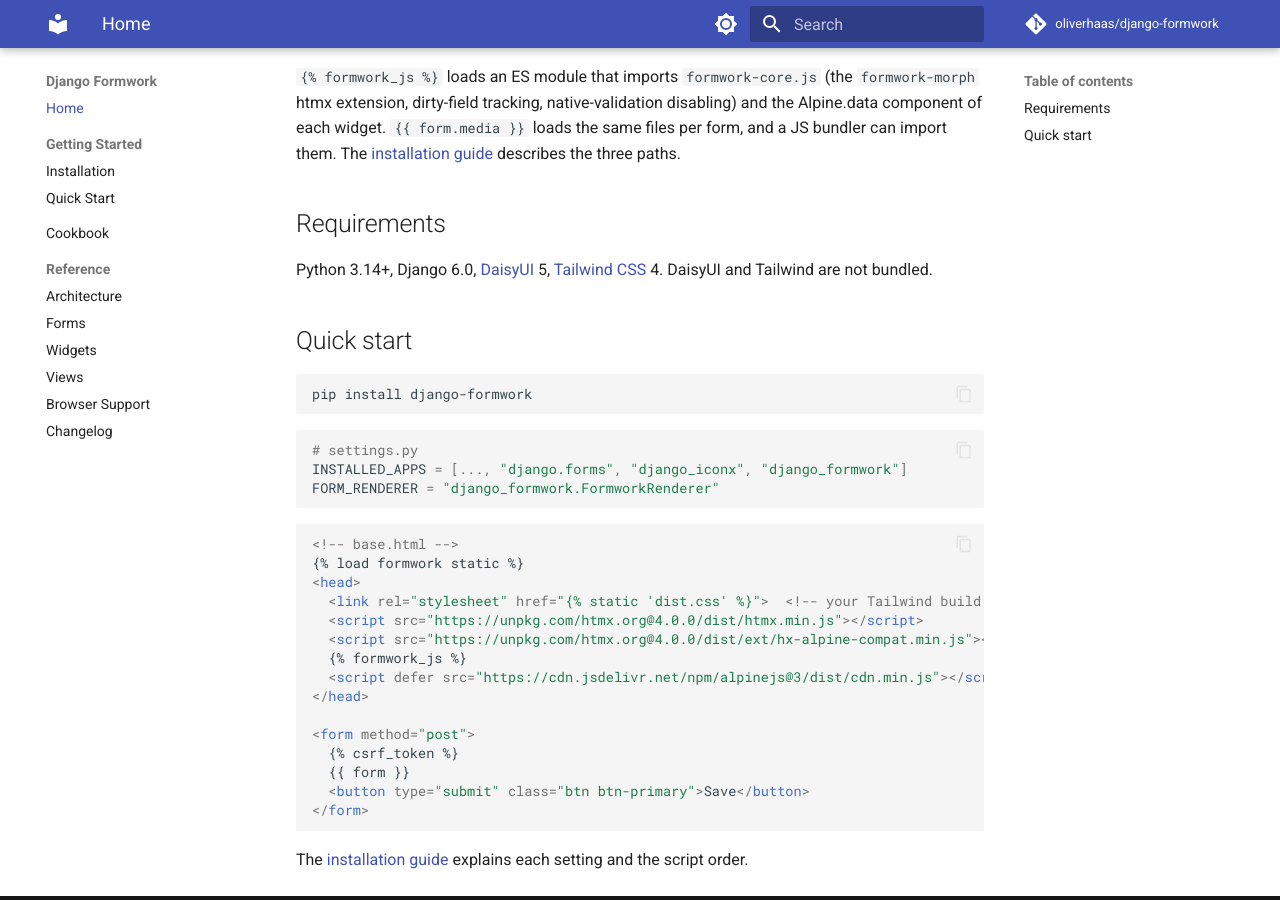
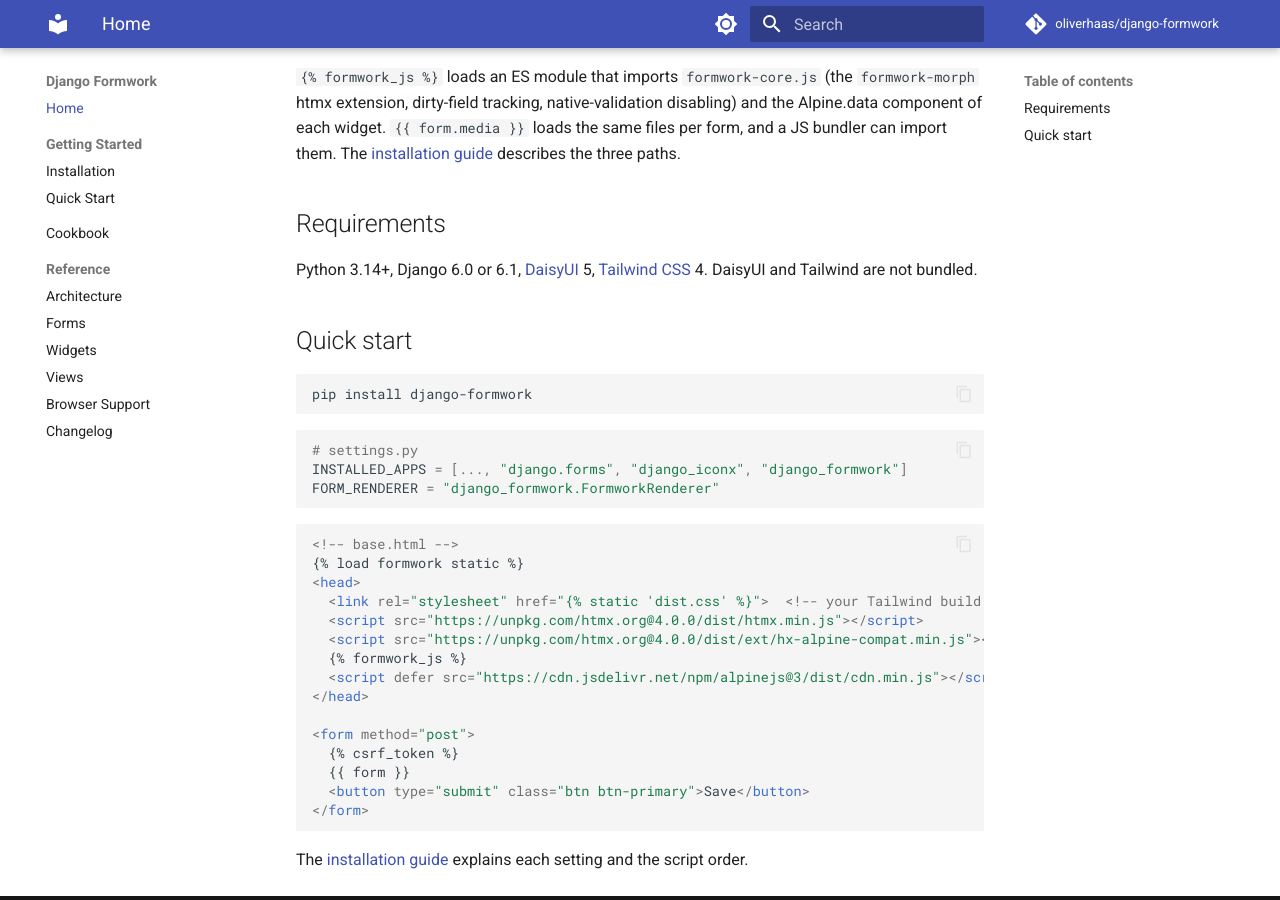
Before and after one commit to oliverhaas/django-formwork, an MkDocs documentation site: the page built from docs/index.md, in a window 1280 px wide and 900 px high, scrolled down 557 px. Built offline with MkDocs 1.6.1 and Material for MkDocs 9.7.7, drawn with Linux system fonts in a browser that asks for light colours; comment, search, counter and statistics services are not loaded; the version menu is left out.

Commit message:
ci: test against Django 6.0 and 6.1
The lock pins one Django; the 6.0 leg installs the older release over
it. Adds the 6.1 classifier and names both versions in the README.

```diff
--- a/docs/index.md
+++ b/docs/index.md
@@ -8,7 +8,7 @@
 
 ## Requirements
 
-Python 3.14+, Django 6.0, [DaisyUI](https://daisyui.com/) 5, [Tailwind CSS](https://tailwindcss.com/) 4. DaisyUI and Tailwind are not bundled.
+Python 3.14+, Django 6.0 or 6.1, [DaisyUI](https://daisyui.com/) 5, [Tailwind CSS](https://tailwindcss.com/) 4. DaisyUI and Tailwind are not bundled.
 
 ## Quick start
 
--- a/pyproject.toml
+++ b/pyproject.toml
@@ -13,6 +13,7 @@
   "Environment :: Web Environment",
   "Framework :: Django",
   "Framework :: Django :: 6.0",
+  "Framework :: Django :: 6.1",
   "Intended Audience :: Developers",
   "Operating System :: OS Independent",
   "Programming Language :: Python",
```
Also changed, not shown: README.md (+1 -1 lines), 1 other file.
